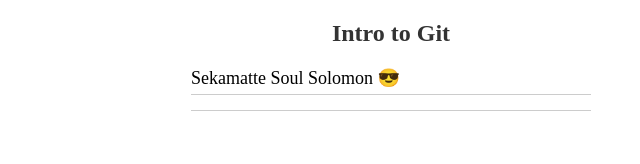
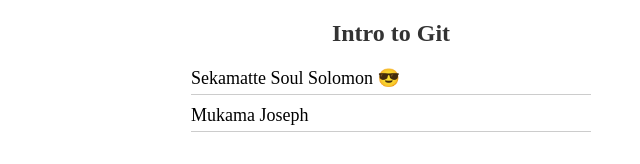
Before and after one commit to SoulSolomon21/Intro-to-Git, a plain HTML site: page index.html in a window 1280 px wide. Shown: the whole page, without its empty margins (249-889 px from the left). Drawn offline with Linux system fonts and the light colour scheme.

Commit message:
Mukama Joseph

```diff
--- a/index.html
+++ b/index.html
@@ -10,7 +10,7 @@
   <h1>Intro to Git</h1>
   <ul>
     <li>Sekamatte Soul Solomon 😎</li>
-    <li></li>
+    <li>Mukama Joseph  </li>
   </ul>
 </body>
 </html>
```
